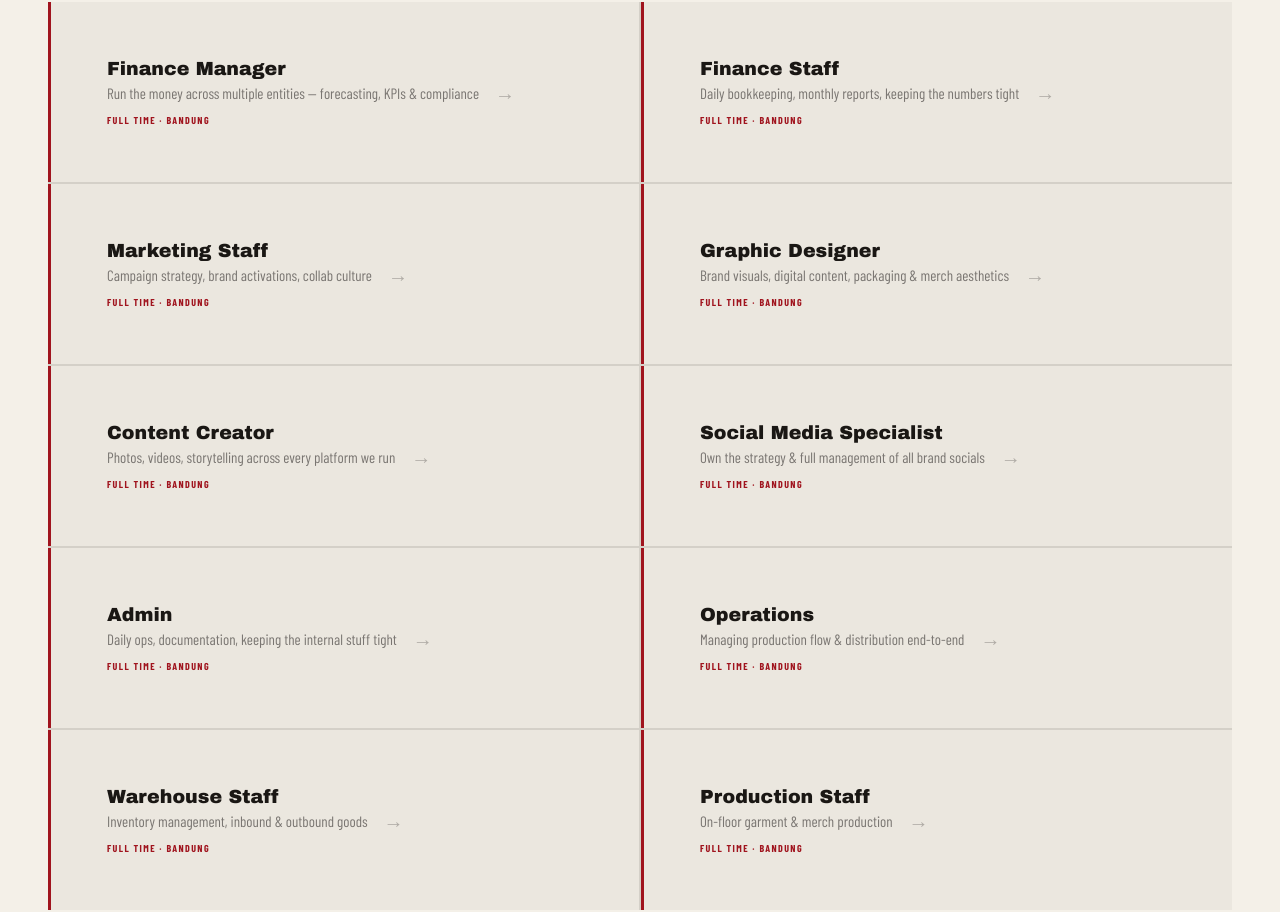
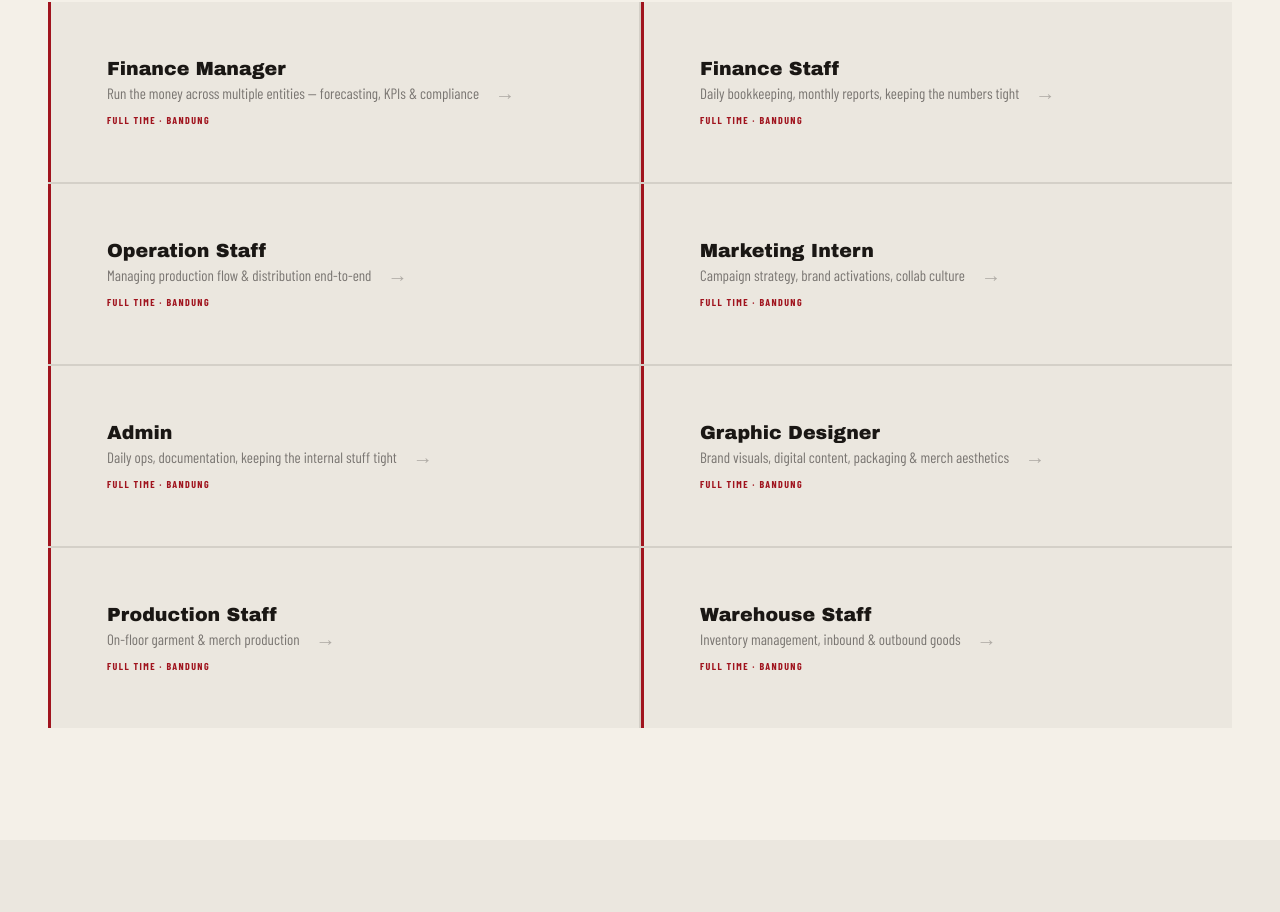
Before and after one commit to sabianathallah/preface-career, a React (Vite) app: page / in a window 1280 px wide. Shown: the part 1603-2515 px from the top of the page. Built offline with nearby package versions, Linux system fonts and the light colour scheme; a web font is replaced by a local one.

Commit message:
Update positions to 8 roles + modal white-red

```diff
--- a/src/components/ApplyForm.jsx
+++ b/src/components/ApplyForm.jsx
@@ -1,9 +1,8 @@
 import { useState, useRef } from 'react'
 
 const ROLES = [
-  'Finance Manager','Finance Staff','Marketing Staff','Graphic Designer',
-  'Content Creator','Social Media Specialist','Admin','Operations',
-  'Warehouse Staff','Production Staff',
+  'Finance Manager','Finance Staff','Operation Staff','Marketing Intern',
+  'Admin','Graphic Designer','Production Staff','Warehouse Staff',
 ]
 
 const EMPTY = { name:'', whatsapp:'', email:'', position:'', location:'', pitch:'' }
--- a/src/components/Positions.jsx
+++ b/src/components/Positions.jsx
@@ -23,14 +23,36 @@ const ROLES = [
     ],
   },
   {
-    title: 'Marketing Staff',
+    title: 'Operation Staff',
+    desc: 'Managing production flow & distribution end-to-end',
+    qualifications: [
+      'Experience in operations, preferably in fashion/retail',
+      'Understand production processes & supply chain basics',
+      'Strong problem-solving and coordination skills',
+      'Able to work across multiple teams simultaneously',
+      'Organized, reliable, and detail-oriented',
+    ],
+  },
+  {
+    title: 'Marketing Intern',
     desc: 'Campaign strategy, brand activations, collab culture',
     qualifications: [
-      'Experience in marketing, brand activation, or campaign management',
-      'Understand streetwear/fashion/lifestyle market',
-      'Strong network or ability to build brand collaborations',
+      'Currently studying or fresh grad from Marketing, Communications, or related',
+      'Passionate about streetwear, fashion & local brand culture',
       'Creative thinker with strong communication skills',
-      'Familiar with digital marketing tools & analytics',
+      'Familiar with social media & digital marketing basics',
+      'Eager to learn, proactive, not afraid to pitch ideas',
+    ],
+  },
+  {
+    title: 'Admin',
+    desc: 'Daily ops, documentation, keeping the internal stuff tight',
+    qualifications: [
+      'Organized, detail-oriented, and proactive',
+      'Proficient in Microsoft Office / Google Workspace',
+      'Experience in administrative tasks & internal coordination',
+      'Good communication skills, written and verbal',
+      'Can manage multiple tasks simultaneously',
     ],
   },
   {
@@ -40,52 +62,18 @@ const ROLES = [
       'Proficient in Adobe Illustrator, Photoshop & Figma',
       'Strong portfolio showing brand identity & editorial design',
       'Understand streetwear/fashion visual language',
-      'Can handle packaging design, merch graphics & digital content',
+      'Can handle packaging, merch graphics & digital content',
       'Fast turnaround without sacrificing quality',
     ],
   },
   {
-    title: 'Content Creator',
-    desc: 'Photos, videos, storytelling across every platform we run',
+    title: 'Production Staff',
+    desc: 'On-floor garment & merch production',
     qualifications: [
-      'Skilled in photography and/or videography (fashion/lifestyle preferred)',
-      'Proficient in video editing (Premiere Pro, CapCut, or similar)',
-      'Strong eye for aesthetics that match brand identity',
-      'Experience creating content for Instagram, TikTok & YouTube',
-      'Can work independently and hit deadlines consistently',
-    ],
-  },
-  {
-    title: 'Social Media Specialist',
-    desc: 'Own the strategy & full management of all brand socials',
-    qualifications: [
-      'Min. 2 years managing brand social media accounts',
-      'Strong understanding of Instagram, TikTok & emerging platforms',
-      'Data-driven — comfortable reading analytics & adjusting strategy',
-      'Copywriting skills that match streetwear tone of voice',
-      'Experience growing brand communities organically',
-    ],
-  },
-  {
-    title: 'Admin',
-    desc: 'Daily ops, documentation, keeping the internal stuff tight',
-    qualifications: [
-      'Organized, detail-oriented, and proactive',
-      'Proficient in Microsoft Office / Google Workspace',
-      'Experience handling administrative tasks & internal coordination',
-      'Good communication skills, both written and verbal',
-      'Can manage multiple tasks simultaneously',
-    ],
-  },
-  {
-    title: 'Operations',
-    desc: 'Managing production flow & distribution end-to-end',
-    qualifications: [
-      'Experience in operations management, preferably in fashion/retail',
-      'Understand production processes & supply chain basics',
-      'Strong problem-solving and process optimization skills',
-      'Able to coordinate across multiple teams',
-      'Data-oriented with experience in operational reporting',
+      'Experience in garment production or merchandise manufacturing',
+      'Understand production flow and quality control basics',
+      'Diligent, disciplined, able to meet production targets',
+      'Willing to work in a fast-paced production environment',
     ],
   },
   {
@@ -96,16 +84,6 @@ const ROLES = [
       'Familiar with stock opname & goods tracking systems',
       'Physical fit, organized, and reliable',
       'Basic computer skills for inventory recording',
-    ],
-  },
-  {
-    title: 'Production Staff',
-    desc: 'On-floor garment & merch production',
-    qualifications: [
-      'Experience in garment production or merchandise manufacturing',
-      'Understand production flow and quality control basics',
-      'Diligent, disciplined, and able to meet production targets',
-      'Willing to work in a fast-paced production environment',
     ],
   },
 ]
```
Also changed, not shown: 1 other file (tests, documents, lock files or other folders).
